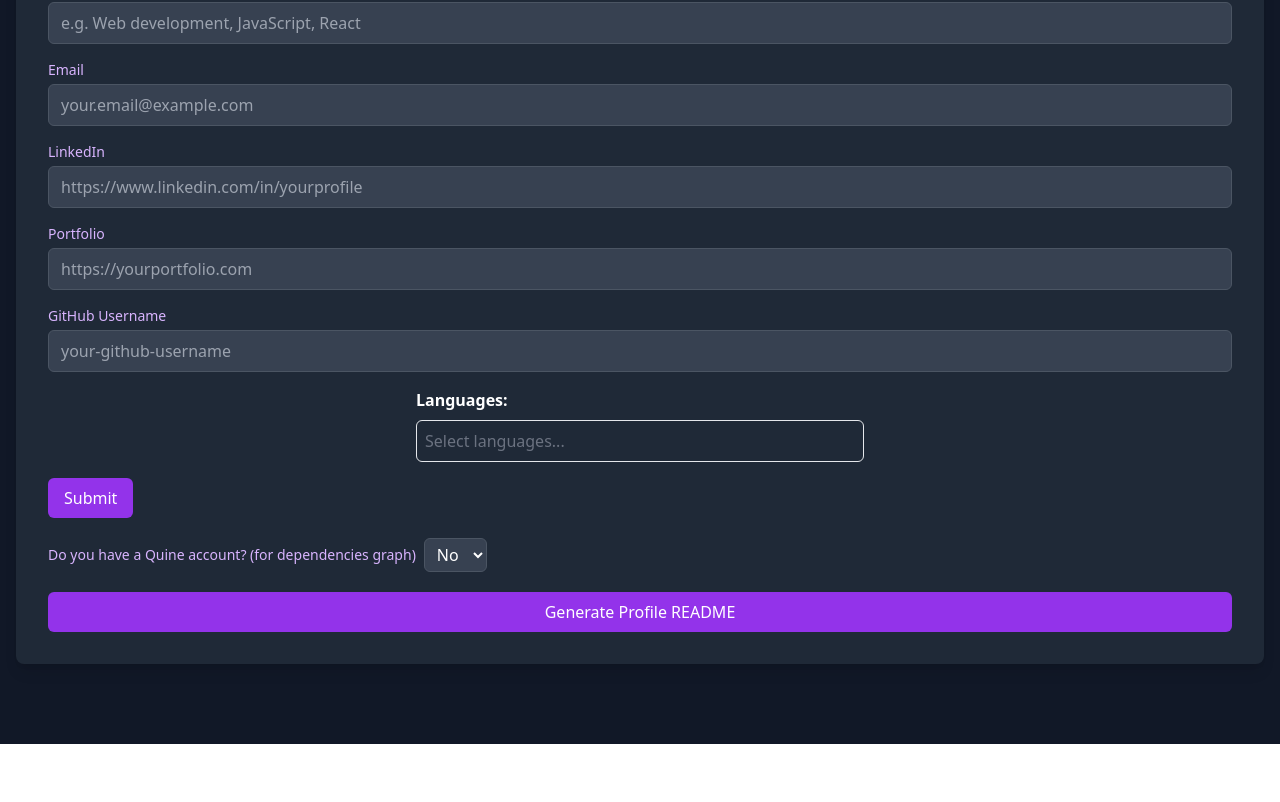
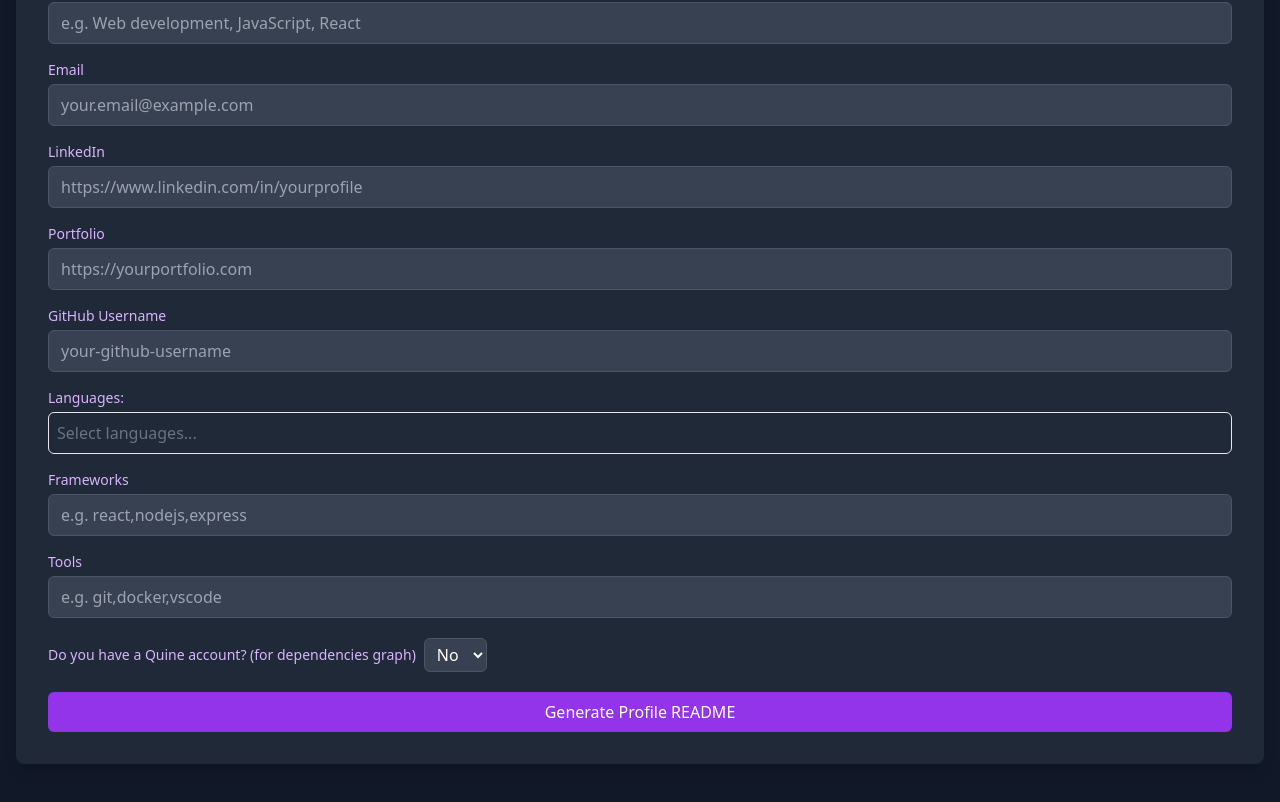
Before and after one commit to BamaCharanChhandogi/READMEasy, a React (Vite) app: page /profileGenerator in a window 1280 px wide. Shown: the part 564-1366 px from the top of the page. Before the commit the page ends 1308 px from the top, so only its background shows below. Built offline with nearby package versions, Linux system fonts and the light colour scheme.

Commit message:
Update ProfileForm.jsx

```diff
--- a/src/components/ProfileForm.jsx
+++ b/src/components/ProfileForm.jsx
@@ -2,18 +2,32 @@
 import React, { useState } from 'react';
 
 function ProfileForm({ profileInfo, handleChange }) {
-  const [selectedLanguages, setSelectedLanguages] = useState([]);
+  // State variables for form fields
+  const [name, setName] = useState(profileInfo.name || '');
+  const [title, setTitle] = useState(profileInfo.title || '');
+  const [currentWork, setCurrentWork] = useState(profileInfo.currentWork || '');
+  const [learning, setLearning] = useState(profileInfo.learning || '');
+  const [askMeAbout, setAskMeAbout] = useState(profileInfo.askMeAbout || '');
+  const [email, setEmail] = useState(profileInfo.email || '');
+  const [linkedin, setLinkedin] = useState(profileInfo.linkedin || '');
+  const [portfolio, setPortfolio] = useState(profileInfo.portfolio || '');
+  const [githubUsername, setGithubUsername] = useState(profileInfo.githubUsername || '');
+
+  // State variables for language selection
+  const [selectedLanguages, setSelectedLanguages] = useState(profileInfo.languages || []);
+  const [isDropdownOpen, setIsDropdownOpen] = useState(false);
   const [otherLanguage, setOtherLanguage] = useState('');
   const [isOtherChecked, setIsOtherChecked] = useState(false);
-  const [isDropdownOpen, setIsDropdownOpen] = useState(false); // Controls dropdown visibility
 
-  const popularLanguages = ['Python', 'C++', 'Java', 'HTML', 'CSS', 'Bootstrap', 'JavaScript', 'NodeJS', 'ReactJS', 'MongoDB'];
+  // Popular languages (replace with your desired languages)
+  const popularLanguages = ['Python', 'C++', 'Java', 'HTML', 'CSS', 'JavaScript', 'ReactJS', 'NodeJS', 'MongoDB'];
 
+  // Function to toggle the dropdown visibility
   const toggleDropdown = () => {
     setIsDropdownOpen(!isDropdownOpen);
   };
 
-  // Toggle a language from the selection
+  // Function to handle language selection
   const handleLanguageSelect = (language) => {
     setSelectedLanguages((prevSelected) =>
       prevSelected.includes(language)
@@ -22,7 +36,7 @@ function ProfileForm({ profileInfo, handleChange }) {
     );
   };
 
-  // Handle "Other" input checkbox and text input
+  // Function to handle "Other" checkbox input and text input
   const handleOtherInput = () => {
     setIsOtherChecked(!isOtherChecked);
     if (!isOtherChecked) {
@@ -30,7 +44,7 @@ function ProfileForm({ profileInfo, handleChange }) {
     }
   };
 
-  // Remove a language from the selected list
+  // Function to remove a language from the selected list
   const handleRemoveLanguage = (language) => {
     if (language === otherLanguage) {
       setOtherLanguage('');
@@ -39,7 +53,7 @@ function ProfileForm({ profileInfo, handleChange }) {
     setSelectedLanguages((prevSelected) => prevSelected.filter((lang) => lang !== language));
   };
 
-  // Handle other language input field
+  // Function to handle other language input
   const handleOtherLanguageInput = (e) => {
     setOtherLanguage(e.target.value);
     if (!selectedLanguages.includes(e.target.value)) {
@@ -47,13 +61,23 @@ function ProfileForm({ profileInfo, handleChange }) {
     }
   };
 
-  // Handle form submit
+  // Function to handle form submission (replace with your logic)
   const handleSubmit = (e) => {
     e.preventDefault();
-    // Combine selectedLanguages into profileInfo for form submission
-    const updatedProfileInfo = { ...profileInfo, languages: selectedLanguages };
-    // Perform form submission with updatedProfileInfo
-    console.log(updatedProfileInfo);
+    const updatedProfileInfo = {
+      name,
+      title,
+      currentWork,
+      learning,
+      askMeAbout,
+      email,
+      linkedin,
+      portfolio,
+      githubUsername,
+      languages: selectedLanguages,
+    };
+    handleChange(updatedProfileInfo); // Pass updated info to the parent component
+    console.log('Form submitted:', updatedProfileInfo); // Optional: Log for debugging
   };
 
   return (
@@ -66,9 +90,9 @@ function ProfileForm({ profileInfo, handleChange }) {
           type="text"
           id="name"
           name="name"
-          value={profileInfo.name}
+          value={name}
+          onChange={(e) => setName(e.target.value)}
           placeholder="e.g. John Doe"
-          onChange={handleChange}
           className="w-full px-3 py-2 bg-gray-700 border border-gray-600 rounded-md focus:outline-none focus:ring-2 focus:ring-purple-500 text-white placeholder-gray-400"
         />
       </div>
@@ -194,17 +218,16 @@ function ProfileForm({ profileInfo, handleChange }) {
       </div>
 
       {/* Language selector */}
-      <div className="w-full max-w-md mx-auto mt-8">
-        <label className="block font-semibold mb-2">Languages:</label>
+      <div>
+        <label htmlFor="languages" className="block text-sm font-medium text-purple-300 mb-1">
+          Languages:
+        </label>
 
         {/* Display selected languages with cross to remove */}
         <div className="flex flex-wrap gap-2 items-center border p-2 rounded-md cursor-pointer" onClick={toggleDropdown}>
           {selectedLanguages.length > 0 ? (
             selectedLanguages.map((language, idx) => (
-              <div
-                key={idx}
-                className="bg-green-200 px-2 py-1 rounded-full flex items-center gap-1"
-              >
+              <div key={idx} className="bg-green-200 px-2 py-1 rounded-full flex items-center gap-1">
                 {language}
                 <button onClick={(e) => { e.stopPropagation(); handleRemoveLanguage(language); }}>
                   &times;
@@ -231,11 +254,7 @@ function ProfileForm({ profileInfo, handleChange }) {
             ))}
             {/* "Other" option with input */}
             <div className="flex items-center space-x-2 mt-2">
-              <input
-                type="checkbox"
-                checked={isOtherChecked}
-                onChange={handleOtherInput}
-              />
+              <input type="checkbox" checked={isOtherChecked} onChange={handleOtherInput} />
               <label>Other</label>
               {isOtherChecked && (
                 <input
@@ -251,12 +270,35 @@ function ProfileForm({ profileInfo, handleChange }) {
         )}
       </div>
 
-      <button
-        type="submit"
-        className="mt-4 bg-purple-600 text-white px-4 py-2 rounded-md hover:bg-purple-700"
-      >
-        Submit
-      </button>
+      <div>
+        <label htmlFor="frameworks" className="block text-sm font-medium text-purple-300 mb-1">
+          Frameworks
+        </label>
+        <input
+          type="text"
+          id="frameworks"
+          name="frameworks"
+          value={profileInfo.frameworks}
+          onChange={handleChange}
+          placeholder="e.g. react,nodejs,express"
+          className="w-full px-3 py-2 bg-gray-700 border border-gray-600 rounded-md focus:outline-none focus:ring-2 focus:ring-purple-500 text-white placeholder-gray-400"
+        />
+      </div>
+
+      <div>
+        <label htmlFor="tools" className="block text-sm font-medium text-purple-300 mb-1">
+          Tools
+        </label>
+        <input
+          type="text"
+          id="tools"
+          name="tools"
+          value={profileInfo.tools}
+          onChange={handleChange}
+          placeholder="e.g. git,docker,vscode"
+          className="w-full px-3 py-2 bg-gray-700 border border-gray-600 rounded-md focus:outline-none focus:ring-2 focus:ring-purple-500 text-white placeholder-gray-400"
+        />
+      </div>
     </form>
   );
 }
```
